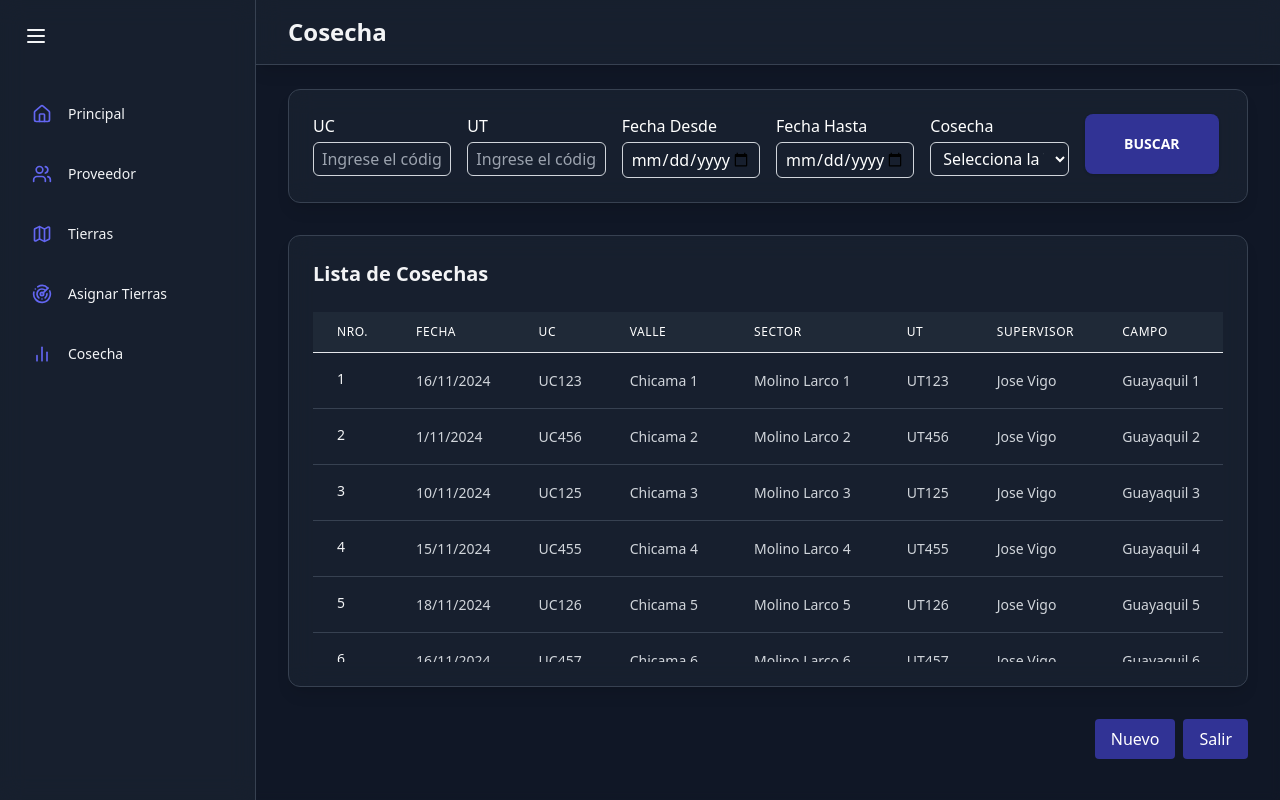
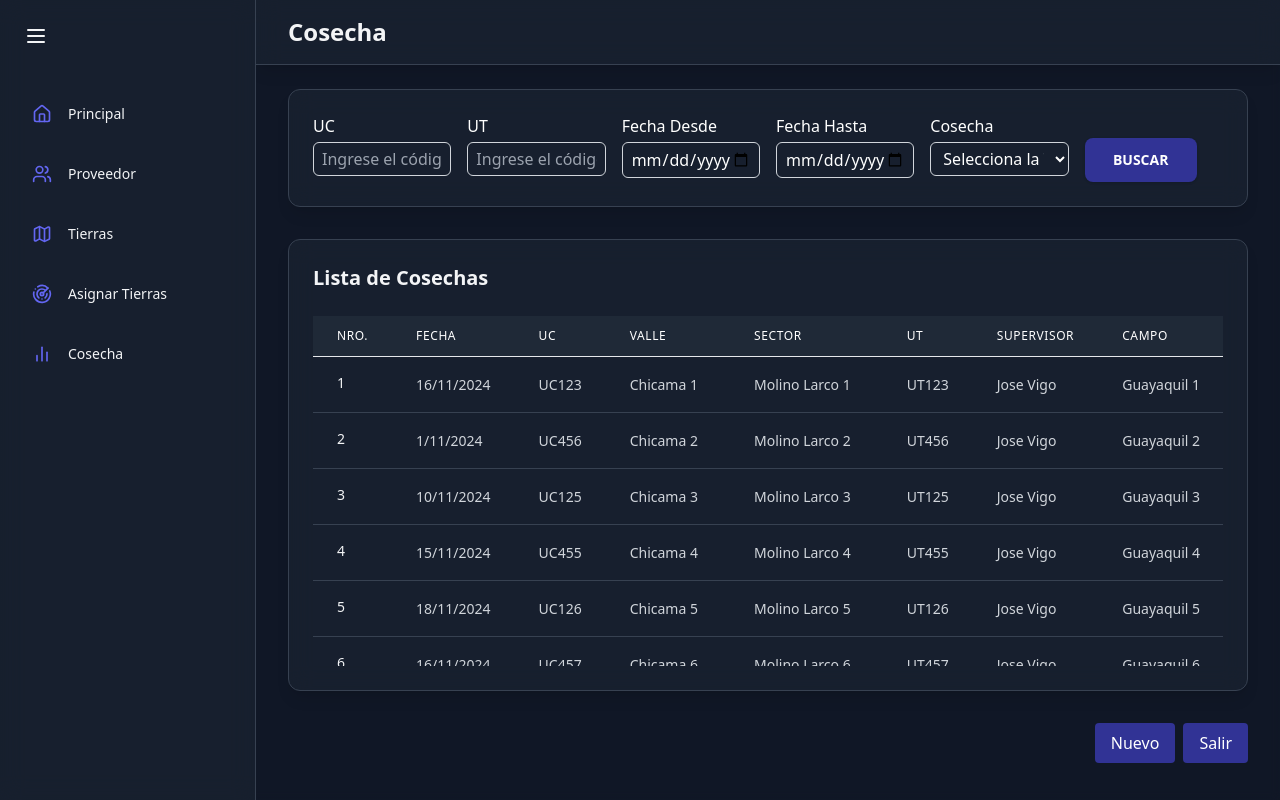
Before and after one commit to YeltsinBL/WebAcopio, a React (Vite) app: page /cosecha in a window 1280 px wide. Built offline with nearby package versions, Linux system fonts and the light colour scheme.

Commit message:
Cambiar el tamaño del botón buscar en Cosecha

```diff
--- a/src/components/cosecha/CosechaFilter.jsx
+++ b/src/components/cosecha/CosechaFilter.jsx
@@ -64,7 +64,8 @@ const CosechaFilter = ({onFiltersValue}) => {
                 </div>
 
                 <button
-                    className="bg-[#313395] text-white active:bg-emerald-600 font-bold uppercase text-sm px-6 py-3 rounded-lg shadow hover:shadow-lg outline-none focus:outline-none mr-1 mb-1 ease-linear transition-all duration-150"
+                    className="bg-[#313395] text-white active:bg-emerald-600 font-bold uppercase text-sm px-6 py-3 rounded-lg shadow hover:shadow-lg outline-none
+                    focus:outline-none mr-1 mt-6 md:w-28 ease-linear transition-all duration-150 "
                     onClick={sendDataToParent}>
                     Buscar
                 </button>
```
